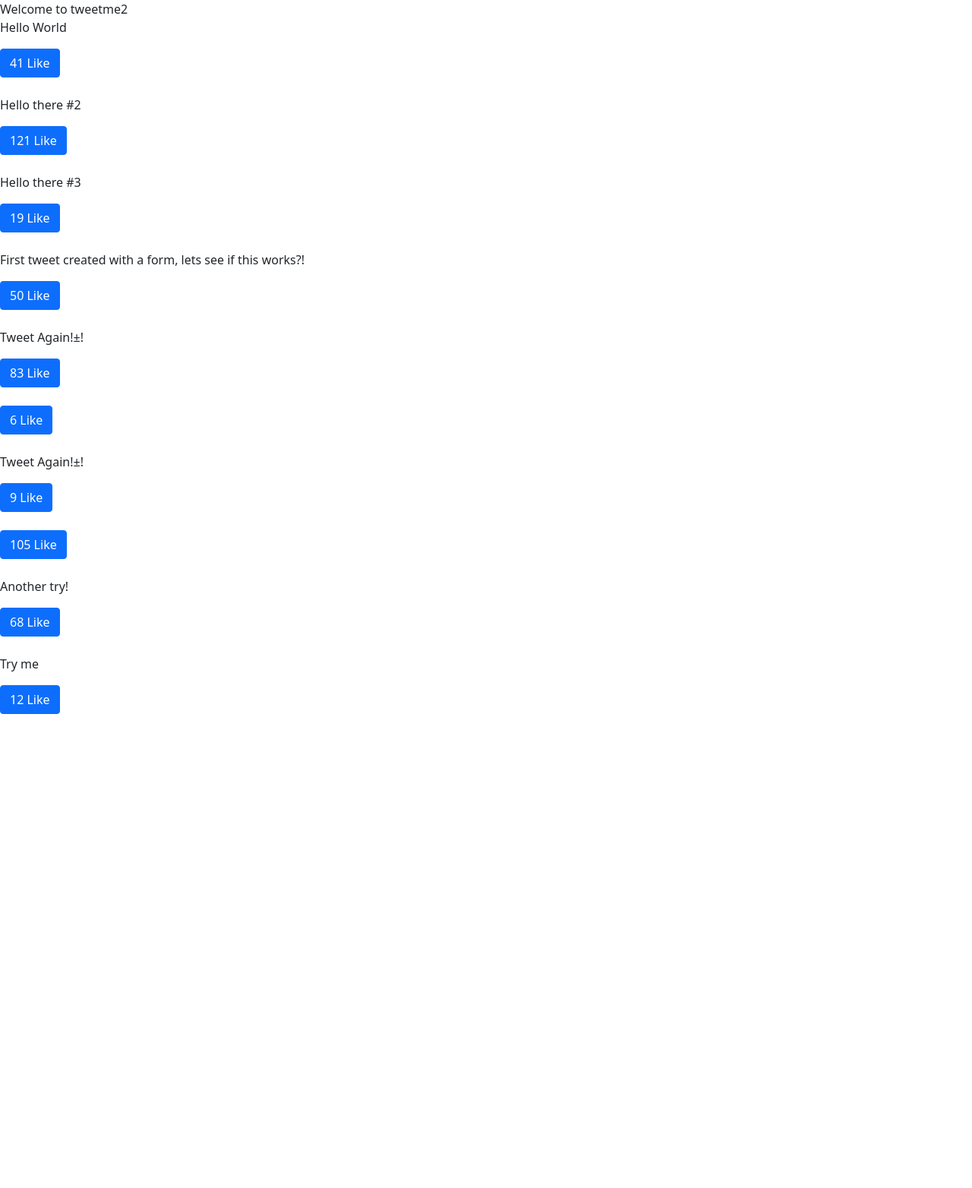
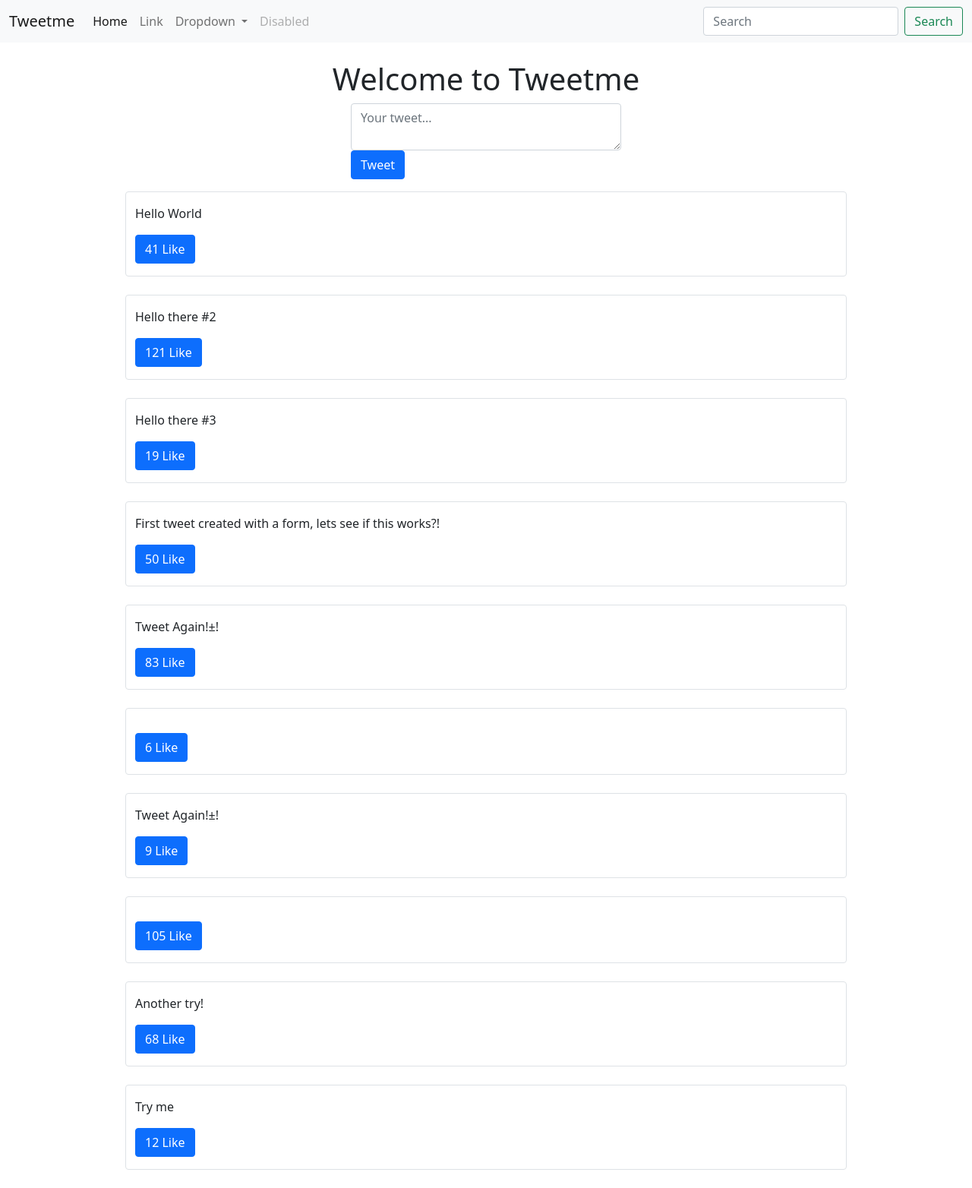
Before and after one commit to nezawr/tweetme2, a Django app: page / in a window 1280 px wide. Shown: the whole page at 76% size. Before the commit the page ends 940 px from the top, so only its background shows below. Run offline with Django 3.2, Linux system fonts and the light colour scheme; data comes from the database, SQL or seed files in the repository; both versions use the stored data as it was after the commit.

Commit message:
Added Tweet forum

```diff
--- a/templates/base.html
+++ b/templates/base.html
@@ -11,8 +11,11 @@
     <title>Tweetme2</title>
   </head>
   <body>
-    {% block content %}
-    {% endblock content %}
+    {% include "components/navbar.html" %}
+    <div class='container'>
+      {% block content %}
+      {% endblock content %}
+      </div>
     <!-- Optional JavaScript; choose one of the two! -->
 
     <!-- Option 1: Bootstrap Bundle with Popper -->
--- /dev/null
+++ b/templates/components/form.html
@@ -0,0 +1,4 @@
+<form method='POST'> {% csrf_token %}
+    {{ form.as_p }}
+    <button type='submit' class='btn btn-secondary'>Save</button>
+</form>
--- /dev/null
+++ b/templates/components/navbar.html
@@ -0,0 +1,36 @@
+<nav class="navbar navbar-expand-lg navbar-light bg-light mb-4">
+    <div class="container-fluid">
+      <a class="navbar-brand" href="/">Tweetme</a>
+      <button class="navbar-toggler d-none" type="button" data-bs-toggle="collapse" data-bs-target="#navbarSupportedContent" aria-controls="navbarSupportedContent" aria-expanded="false" aria-label="Toggle navigation">
+        <span class="navbar-toggler-icon"></span>
+      </button>
+      <div class="collapse navbar-collapse" id="navbarSupportedContent">
+        <ul class="navbar-nav me-auto mb-2 mb-lg-0">
+          <li class="nav-item">
+            <a class="nav-link active" aria-current="page" href="#">Home</a>
+          </li>
+          <li class="nav-item">
+            <a class="nav-link" href="#">Link</a>
+          </li>
+          <li class="nav-item dropdown">
+            <a class="nav-link dropdown-toggle" href="#" id="navbarDropdown" role="button" data-bs-toggle="dropdown" aria-expanded="false">
+              Dropdown
+            </a>
+            <ul class="dropdown-menu" aria-labelledby="navbarDropdown">
+              <li><a class="dropdown-item" href="#">Action</a></li>
+              <li><a class="dropdown-item" href="#">Another action</a></li>
+              <li><hr class="dropdown-divider"></li>
+              <li><a class="dropdown-item" href="#">Something else here</a></li>
+            </ul>
+          </li>
+          <li class="nav-item">
+            <a class="nav-link disabled" href="#" tabindex="-1" aria-disabled="true">Disabled</a>
+          </li>
+        </ul>
+        <form class="d-flex">
+          <input class="form-control me-2" type="search" placeholder="Search" aria-label="Search">
+          <button class="btn btn-outline-success" type="submit">Search</button>
+        </form>
+      </div>
+    </div>
+  </nav>
--- a/templates/pages/home.html
+++ b/templates/pages/home.html
@@ -1,9 +1,29 @@
 {% extends 'base.html' %}
 
 {% block content %}
-Welcome to tweetme2
 
-<div id='tweets'>
+<div class='row text-center'>
+    <div class='col'>
+        <h1>
+            Welcome to Tweetme
+        </h1>
+    </div>
+</div>
+
+<div class='row mb-3'>
+    <div class='col-md-4 mx-auto col-10'>
+        <form class='form' method=POST action='/create-tweet'>
+            {% csrf_token %}
+            <input type='hidden' value='/' name='next' />
+            <textarea class='form-control' name='content' placeholder='Your tweet...'></textarea>
+            <button type='submit' class='btn btn-primary'>Tweet</button>
+        </form>
+    </div>
+</div>
+
+
+
+<div class='row' id='tweets'>
     Loading...
 </div>
 
@@ -34,7 +54,7 @@ Welcome to tweetme2
 
     function formatTweetElement(tweet){
 
-        var formattedTweet = "<div class='mb-4 tweet' id='tweet-" + tweet.id
+        var formattedTweet = "<div class='col-12 col-md-10 mx-auto border rounded py-3 mb-4 tweet' id='tweet-" + tweet.id
         + "'><p>" + tweet.content +
 
             "</p><div class='btn-group'>" + LikeBtn(tweet) +
--- a/tweetme2/settings.py
+++ b/tweetme2/settings.py
@@ -25,7 +25,7 @@ SECRET_KEY = 'bzs9^#94_2+(k8ap42w0$s-=ypd&r9@ie$@z-5*gfkbi%6h$d7'
 # SECURITY WARNING: don't run with debug turned on in production!
 DEBUG = True
 
-ALLOWED_HOSTS = []
+ALLOWED_HOSTS = ['127.0.0.1']
 
 
 # Application definition
--- a/tweetme2/urls.py
+++ b/tweetme2/urls.py
@@ -16,10 +16,11 @@ Including another URLconf
 from django.contrib import admin
 from django.urls import path
 
-from tweets.views import home_view, tweet_detail_view, tweet_list_view
+from tweets.views import home_view, tweet_detail_view, tweet_list_view, tweet_create_view
 
 urlpatterns = [
     path('admin/', admin.site.urls),
+     path('create-tweet', tweet_create_view),
     path('', home_view),
     path('tweets', tweet_list_view),
     path('tweets/<int:tweet_id>', tweet_detail_view)
--- a/tweets/views.py
+++ b/tweets/views.py
@@ -1,11 +1,28 @@
 import random
+from django.conf import settings
 from django.http import HttpResponse, Http404, JsonResponse
-from django.shortcuts import render
+from django.shortcuts import render, redirect
+from django.utils.http import is_safe_url
 
+from .forms import TweetForm
 from .models import Tweet
+
+ALLOWED_HOSTS = settings.ALLOWED_HOSTS
+
 # Create your views here.
 def home_view(request, *args, **kwargs):
     return render(request, "pages/home.html", context={}, status=200)
+
+def tweet_create_view(request, *args, **kwargs):
+    form = TweetForm(request.POST or None)
+    next_url = request.POST.get("next") or None
+    if form.is_valid():
+        obj = form.save(commit=False)
+        obj.save()
+        if next_url != None and is_safe_url(next_url, ALLOWED_HOSTS):
+            return redirect(next_url)
+        form = TweetForm()
+    return render(request, "components/form.html", context={'form': form})
 
 def tweet_list_view(request, *args, **kwargs):
     qs = Tweet.objects.all()
```
Also changed, not shown: tweets/forms.py (added, +16 -0 lines), db.sqlite3, templates/components/footer.html (added).
